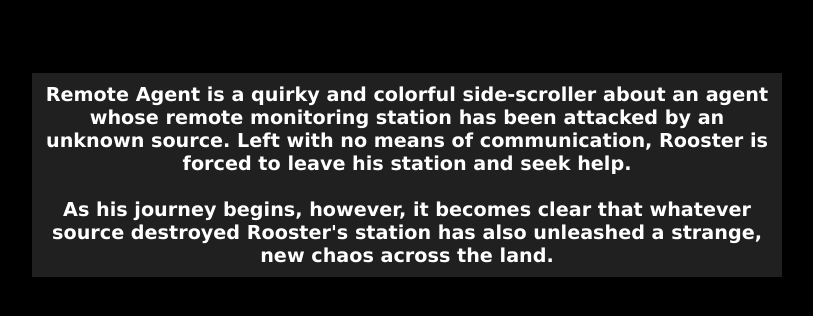
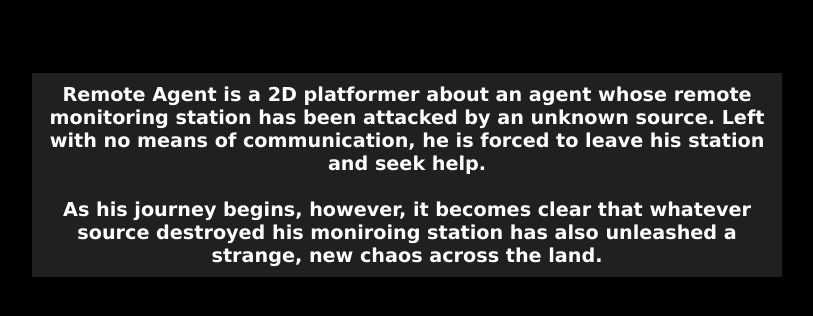
Before and after one commit to Madsir/madsirstudio.github.io, a Jekyll site: the page built from RemoteAgentGame/index.html, in a window 1280 px wide and 900 px high, scrolled down 440 px, cut to the strip 177-522 px from the top of the window. Shown: the top 316 px of the strip, without its empty margins (233-1046 px from the left). Built offline with Jekyll 4.4.1, drawn with Linux system fonts in a browser that asks for light colours.

Commit message:
Update index.html

```diff
--- a/RemoteAgentGame/index.html
+++ b/RemoteAgentGame/index.html
@@ -40,11 +40,11 @@ description: "A fresh game inspired by nostalgia."
 		<br>
 				<br>
 		<br>
-	<p> Remote Agent is a quirky and colorful side-scroller about an agent whose remote monitoring station has been attacked by an unknown source.
-	Left with no means of communication, Rooster is forced to leave his station and seek help.<br>
+	<p> Remote Agent is a 2D platformer about an agent whose remote monitoring station has been attacked by an unknown source.
+	Left with no means of communication, he is forced to leave his station and seek help.<br>
 	<br>
 
-	As his journey begins, however, it becomes clear that whatever source destroyed Rooster's station has also unleashed a strange, new chaos across the land.
+	As his journey begins, however, it becomes clear that whatever source destroyed his moniroing station has also unleashed a strange, new chaos across the land.
 	</p>
 		<br>
 		<br>
```
